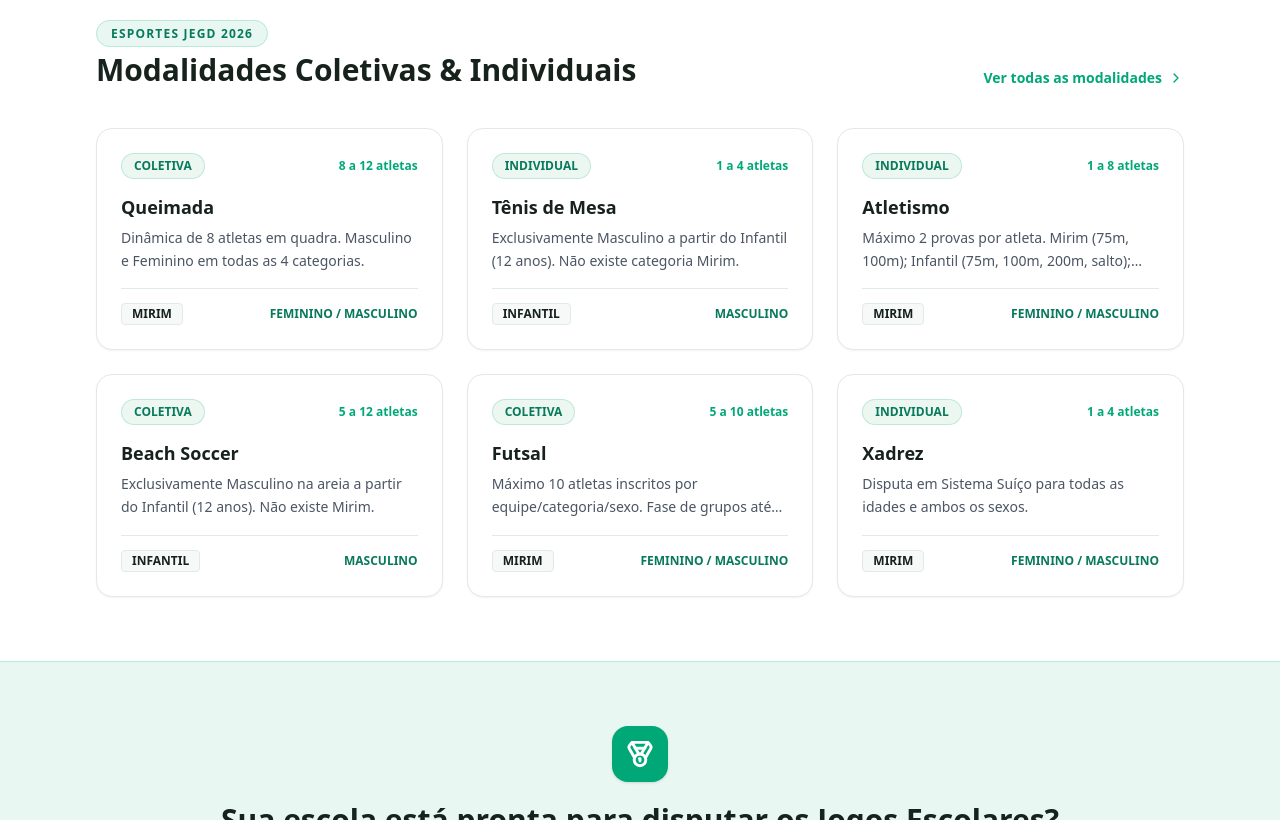
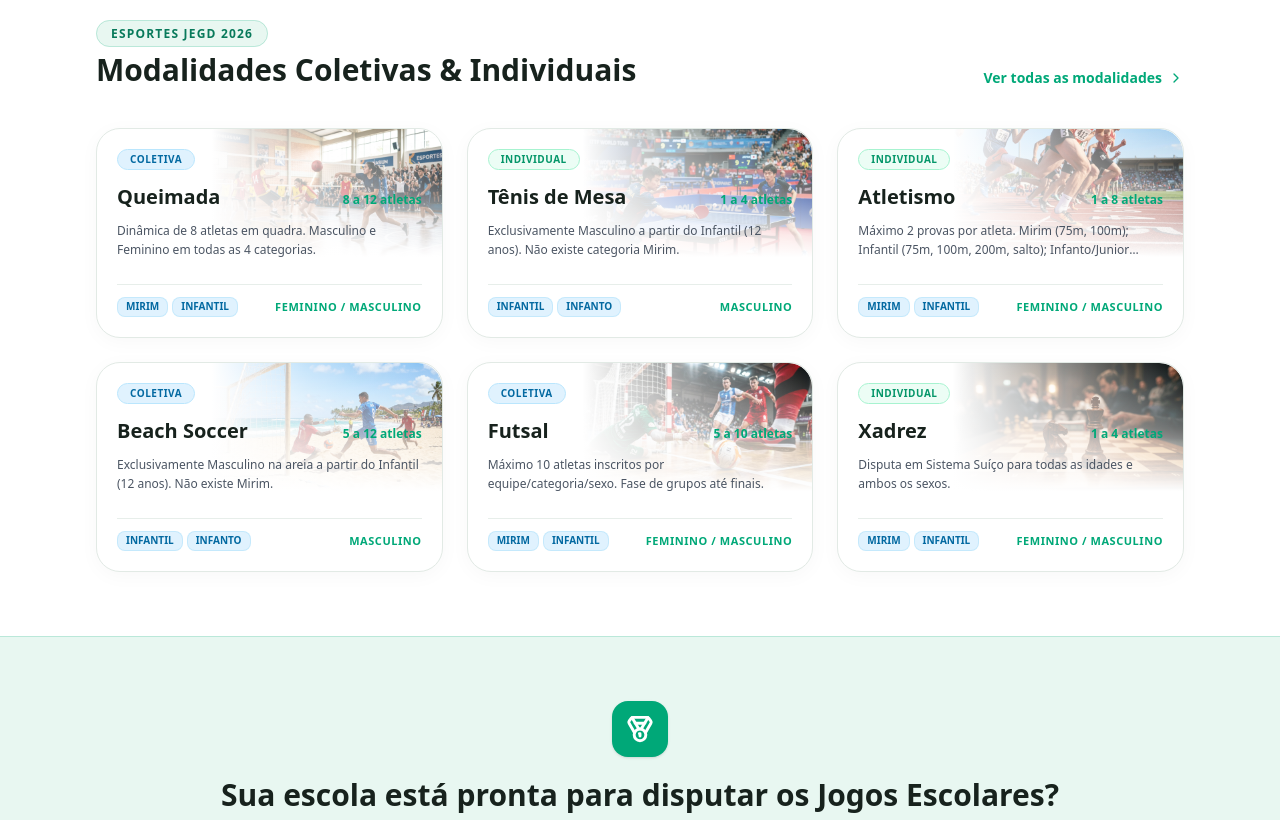
Before and after one commit to semedJEGD/JEGDSISTEM, a Next.js app: page / in a window 1280 px wide. Shown: the part 1640-2460 px from the top of the page. Built offline with nearby package versions, Linux system fonts and the light colour scheme.

Commit message:
feat: design premium de cards de modalidades com fusao suave e layout flutuante idêntico à referência

```diff
--- a/src/app/modalidades/page.tsx
+++ b/src/app/modalidades/page.tsx
@@ -129,7 +129,7 @@ export default function ModalidadesPage() {
         </button>
       </div>
 
-      {/* Grid de Cards das Modalidades */}
+      {/* Grid de Cards das Modalidades (3 cols desktop, 2 cols tablet, 1 col mobile) */}
       <div className="grid grid-cols-1 md:grid-cols-2 lg:grid-cols-3 gap-5 sm:gap-6">
         {modalidadesFiltradas.map((mod) => {
           const asset = MODALIDADES_ASSETS[mod.codigo] || {
@@ -143,27 +143,29 @@ export default function ModalidadesPage() {
           return (
             <div
               key={mod.id}
-              className="bg-white border border-[#E2EAE5] hover:border-[#00A878]/60 rounded-3xl shadow-xs hover:shadow-xl transition-all duration-300 flex flex-col justify-between overflow-hidden group hover:-translate-y-1"
+              className="group bg-white border border-[#E2EAE5] hover:border-[#00A878]/50 rounded-3xl p-5 sm:p-6 shadow-[0_4px_20px_rgba(0,0,0,0.03)] hover:shadow-[0_12px_30px_rgba(0,0,0,0.08)] transition-all duration-300 relative overflow-hidden flex flex-col justify-between min-h-[220px] hover:-translate-y-1"
             >
-              {/* ÁREA SUPERIOR: FOTOGRAFIA COM ZOOM SUAVE NO HOVER (30-40% DO CARD) */}
-              <div className="relative w-full h-44 sm:h-48 overflow-hidden bg-[#F0FDF4]">
+              {/* FOTOGRAFIA INTEGRADA COM FUSÃO SUAVE NO TOPO / DIREITA (SEM CORTE RETANGULAR) */}
+              <div className="absolute top-0 right-0 w-3/5 sm:w-2/3 h-32 sm:h-36 overflow-hidden pointer-events-none rounded-tr-3xl">
                 <img
                   src={asset.img}
                   alt={asset.alt}
-                  className="w-full h-full object-cover object-center transition-transform duration-500 ease-out group-hover:scale-[1.04]"
+                  className="w-full h-full object-cover object-center transition-transform duration-700 ease-out group-hover:scale-105"
                   loading="lazy"
                 />
-                <div className="absolute inset-0 bg-gradient-to-t from-black/25 via-transparent to-transparent opacity-60" />
+                {/* Gradientes de Fusão Suave: Esquerda e Base */}
+                <div className="absolute inset-0 bg-gradient-to-r from-white via-white/50 to-transparent" />
+                <div className="absolute inset-0 bg-gradient-to-t from-white via-white/40 to-transparent" />
+                <div className="absolute inset-0 bg-gradient-to-b from-white/10 to-transparent" />
               </div>
 
-              {/* CORPO DO CARD COM AS INFORMAÇÕES OFICIAIS */}
-              <div className="p-5 sm:p-6 flex flex-col flex-1 justify-between space-y-4">
-                <div className="space-y-3">
+              {/* CONTEÚDO PRINCIPAL FLUTUANTE */}
+              <div className="relative z-10 space-y-3.5">
 
-                  {/* Linha de Identificação: Tipo e Limite de Atletas */}
-                  <div className="flex items-center justify-between gap-2">
+                {/* 1. Badge Tipo de Modalidade (Top-Left) */}
+                <div className="flex items-center justify-between">
                   <span
-                      className={`text-[11px] font-black px-3 py-1 rounded-full uppercase tracking-wider border ${
+                    className={`text-[10px] font-black px-3 py-1 rounded-full uppercase tracking-wider border shadow-2xs ${
                       isColetiva
                         ? 'bg-[#E0F2FE] text-[#0369A1] border-[#BAE6FD]'
                         : 'bg-[#ECFDF5] text-[#059669] border-[#A7F3D0]'
@@ -171,8 +173,15 @@ export default function ModalidadesPage() {
                   >
                     {mod.tipo}
                   </span>
+                </div>
 
-                    <div className="flex items-center gap-1.5 text-xs font-bold text-[#00A878]">
+                {/* 2. Nome da Modalidade + Quantidade de Atletas na Mesma Linha */}
+                <div className="flex items-baseline justify-between gap-2 pt-1">
+                  <h3 className="text-xl sm:text-2xl font-black text-[#17221D] group-hover:text-[#087A5B] transition-colors leading-tight">
+                    {mod.nome}
+                  </h3>
+
+                  <div className="flex items-center gap-1.5 text-xs font-black text-[#00A878] shrink-0">
                     {isColetiva ? (
                       <Users className="w-3.5 h-3.5 shrink-0" />
                     ) : (
@@ -184,26 +193,21 @@ export default function ModalidadesPage() {
                   </div>
                 </div>
 
-                  {/* Nome da Modalidade */}
-                  <h3 className="text-xl sm:text-2xl font-black text-[#17221D] group-hover:text-[#087A5B] transition-colors leading-tight">
-                    {mod.nome}
-                  </h3>
-
-                  {/* Descrição das Regras */}
-                  <p className="text-xs sm:text-sm text-[#4B5563] leading-relaxed line-clamp-3 font-normal">
+                {/* 3. Descrição das Regras */}
+                <p className="text-xs sm:text-[13px] text-[#4B5563] leading-relaxed line-clamp-2 font-medium">
                   {mod.descricao}
                 </p>
               </div>
 
-                {/* Rodapé Interno: Divisor + Categorias e Gênero */}
-                <div className="pt-3.5 border-t border-[#E2EAE5] space-y-3">
+              {/* 4. RODAPÉ INFERIOR: CATEGORIAS + GÊNERO + BOTÃO INSCREVER */}
+              <div className="relative z-10 pt-4 mt-3 border-t border-[#E2EAE5]/80 space-y-3">
                 <div className="flex items-center justify-between gap-2">
-                    {/* Categorias Permitidas */}
-                    <div className="flex flex-wrap gap-1 items-center">
+                  {/* Categorias Permitidas (Pills Claras) */}
+                  <div className="flex flex-wrap gap-1.5 items-center">
                     {mod.categoriasPermitidas?.map((cat) => (
                       <span
                         key={cat}
-                          className="text-[10px] sm:text-[11px] font-extrabold px-2 py-0.5 rounded-md bg-[#EDF7F2] text-[#087A5B] border border-[#00A878]/15"
+                        className="text-[10px] sm:text-[11px] font-black px-2.5 py-0.5 rounded-lg bg-[#E0F2FE] text-[#0369A1] border border-[#BAE6FD]/70 uppercase tracking-wider"
                       >
                         {cat}
                       </span>
@@ -211,22 +215,21 @@ export default function ModalidadesPage() {
                   </div>
 
                   {/* Sexo / Gênero Permitido */}
-                    <span className="text-[10px] sm:text-xs font-black text-[#087A5B] uppercase tracking-wider text-right shrink-0">
+                  <span className="text-[11px] sm:text-xs font-black text-[#00A878] uppercase tracking-wider text-right shrink-0">
                     {generoTexto}
                   </span>
                 </div>
 
-                  {/* Botão de Ação: Inscrever Equipe */}
+                {/* Botão Oficial: Inscrever Equipe */}
                 <Link
                   href="/escola/inscricoes"
-                    className="w-full py-2.5 sm:py-3 rounded-xl bg-[#F0FDF4] hover:bg-[#00A878] text-[#087A5B] hover:text-white text-xs sm:text-sm font-black border border-[#00A878]/25 hover:border-[#00A878] flex items-center justify-center gap-2 transition-all shadow-2xs group/btn mt-2"
+                  className="w-full py-2.5 rounded-xl bg-[#F0FDF4] hover:bg-[#00A878] text-[#087A5B] hover:text-white text-xs sm:text-sm font-black border border-[#00A878]/25 hover:border-[#00A878] flex items-center justify-center gap-2 transition-all shadow-2xs group/btn mt-1"
                 >
                   <span>Inscrever equipe</span>
                   <ArrowRight className="w-3.5 h-3.5 group-hover/btn:translate-x-1 transition-transform" />
                 </Link>
               </div>
 
-              </div>
             </div>
           );
         })}
--- a/src/app/page.tsx
+++ b/src/app/page.tsx
@@ -238,40 +238,88 @@ export default function HomePage() {
             </Link>
           </div>
 
-          <div className="grid grid-cols-1 sm:grid-cols-2 lg:grid-cols-3 gap-6">
-            {modalidades.slice(0, 6).map((mod) => (
+          <div className="grid grid-cols-1 md:grid-cols-2 lg:grid-cols-3 gap-5 sm:gap-6">
+            {modalidades.slice(0, 6).map((mod) => {
+              const modalidadeImgs: Record<string, string> = {
+                queimada: '/assets/modalidades/queimada.jpg',
+                tenis_mesa: '/assets/modalidades/tenis-mesa.jpg',
+                atletismo: '/assets/modalidades/atletismo.jpg',
+                beach_soccer: '/assets/modalidades/beach-soccer.jpg',
+                futsal: '/assets/modalidades/futsal.jpg',
+                xadrez: '/assets/modalidades/xadrez.jpg',
+                futebol_campo: '/assets/modalidades/futebol-campo.jpg',
+                voleibol: '/assets/modalidades/voleibol.jpg'
+              };
+              const imgSrc = modalidadeImgs[mod.codigo] || '/banner-jegd.png';
+              const isColetiva = mod.tipo === 'COLETIVA';
+              const generoTexto = mod.sexosPermitidos?.join(' / ') || 'MASCULINO / FEMININO';
+
+              return (
                 <div
                   key={mod.id}
-                className="bg-white border border-[#E2EAE5] hover:border-[#00A878]/40 rounded-2xl p-6 transition-all duration-200 shadow-xs hover:shadow-md group"
+                  className="group bg-white border border-[#E2EAE5] hover:border-[#00A878]/50 rounded-3xl p-5 shadow-[0_4px_20px_rgba(0,0,0,0.03)] hover:shadow-[0_12px_30px_rgba(0,0,0,0.08)] transition-all duration-300 relative overflow-hidden flex flex-col justify-between min-h-[210px] hover:-translate-y-1"
                 >
-                <div className="flex items-center justify-between mb-3.5">
-                  <span className="text-xs font-bold px-3 py-1 rounded-full bg-[#EDF7F2] text-[#087A5B] border border-[#00A878]/20 uppercase">
+                  {/* Fotografia Integrada com Gradientes */}
+                  <div className="absolute top-0 right-0 w-3/5 sm:w-2/3 h-28 sm:h-32 overflow-hidden pointer-events-none rounded-tr-3xl">
+                    <img
+                      src={imgSrc}
+                      alt={mod.nome}
+                      className="w-full h-full object-cover object-center transition-transform duration-700 ease-out group-hover:scale-105"
+                      loading="lazy"
+                    />
+                    <div className="absolute inset-0 bg-gradient-to-r from-white via-white/50 to-transparent" />
+                    <div className="absolute inset-0 bg-gradient-to-t from-white via-white/40 to-transparent" />
+                  </div>
+
+                  {/* Conteúdo Flutuante */}
+                  <div className="relative z-10 space-y-3">
+                    <div className="flex items-center justify-between">
+                      <span
+                        className={`text-[10px] font-black px-3 py-0.5 rounded-full uppercase tracking-wider border ${
+                          isColetiva
+                            ? 'bg-[#E0F2FE] text-[#0369A1] border-[#BAE6FD]'
+                            : 'bg-[#ECFDF5] text-[#059669] border-[#A7F3D0]'
+                        }`}
+                      >
                         {mod.tipo}
                       </span>
-                  <span className="text-xs text-[#00A878] font-bold">
+                    </div>
+
+                    <div className="flex items-baseline justify-between gap-2 pt-0.5">
+                      <h3 className="text-xl font-black text-[#17221D] group-hover:text-[#087A5B] transition-colors leading-tight">
+                        {mod.nome}
+                      </h3>
+
+                      <span className="text-xs font-black text-[#00A878] shrink-0">
                         {mod.minAtletas} a {mod.maxAtletas} atletas
                       </span>
                     </div>
 
-                <h3 className="text-lg font-bold text-[#17221D] group-hover:text-[#087A5B] transition-colors mb-1.5">
-                  {mod.nome}
-                </h3>
-                <p className="text-sm text-[#4B5563] mb-4 line-clamp-2 leading-relaxed">
+                    <p className="text-xs text-[#4B5563] leading-relaxed line-clamp-2 font-medium">
                       {mod.descricao}
                     </p>
+                  </div>
 
-                <div className="pt-3.5 border-t border-[#E2EAE5] flex items-center justify-between text-xs text-[#4B5563]">
-                  <div className="flex items-center gap-1">
-                    <span className="px-2.5 py-0.5 rounded bg-[#F7F9F8] text-[#17221D] font-bold border border-[#E2EAE5]">
-                      {mod.categoriasPermitidas?.[0] || 'Infantil'}
+                  {/* Rodapé do Card */}
+                  <div className="relative z-10 pt-3 mt-3 border-t border-[#E2EAE5]/80 flex items-center justify-between text-xs">
+                    <div className="flex flex-wrap gap-1">
+                      {mod.categoriasPermitidas?.slice(0, 2).map((cat) => (
+                        <span
+                          key={cat}
+                          className="text-[10px] font-black px-2 py-0.5 rounded-lg bg-[#E0F2FE] text-[#0369A1] border border-[#BAE6FD]/70 uppercase"
+                        >
+                          {cat}
                         </span>
+                      ))}
                     </div>
-                  <span className="text-[#087A5B] font-bold">
-                    {mod.sexosPermitidos?.join(' / ')}
+
+                    <span className="text-[11px] font-black text-[#00A878] uppercase tracking-wider text-right shrink-0">
+                      {generoTexto}
                     </span>
                   </div>
                 </div>
-            ))}
+              );
+            })}
           </div>
         </div>
       </section>
```
Lines whose indentation alone changed are shown as unchanged.
